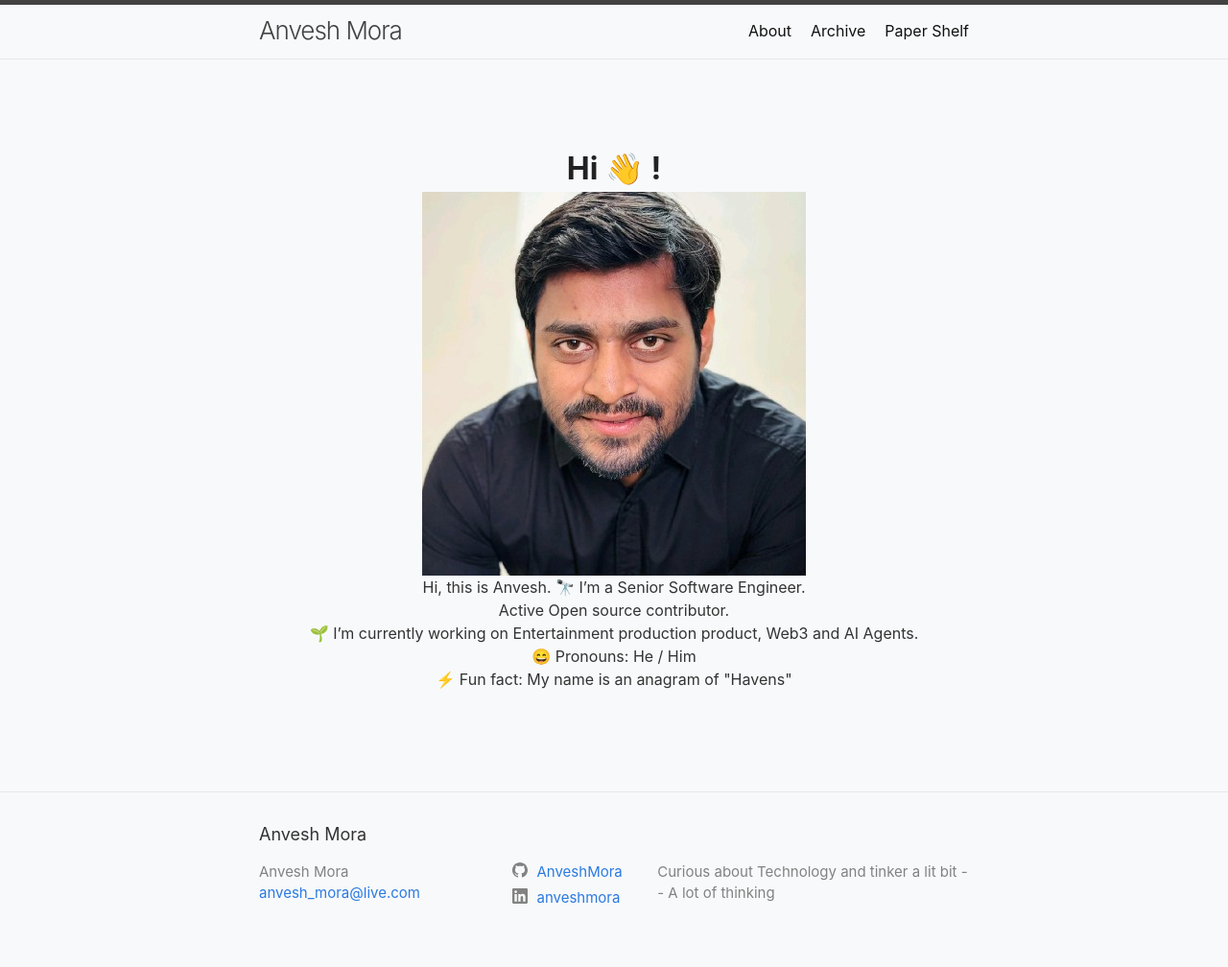
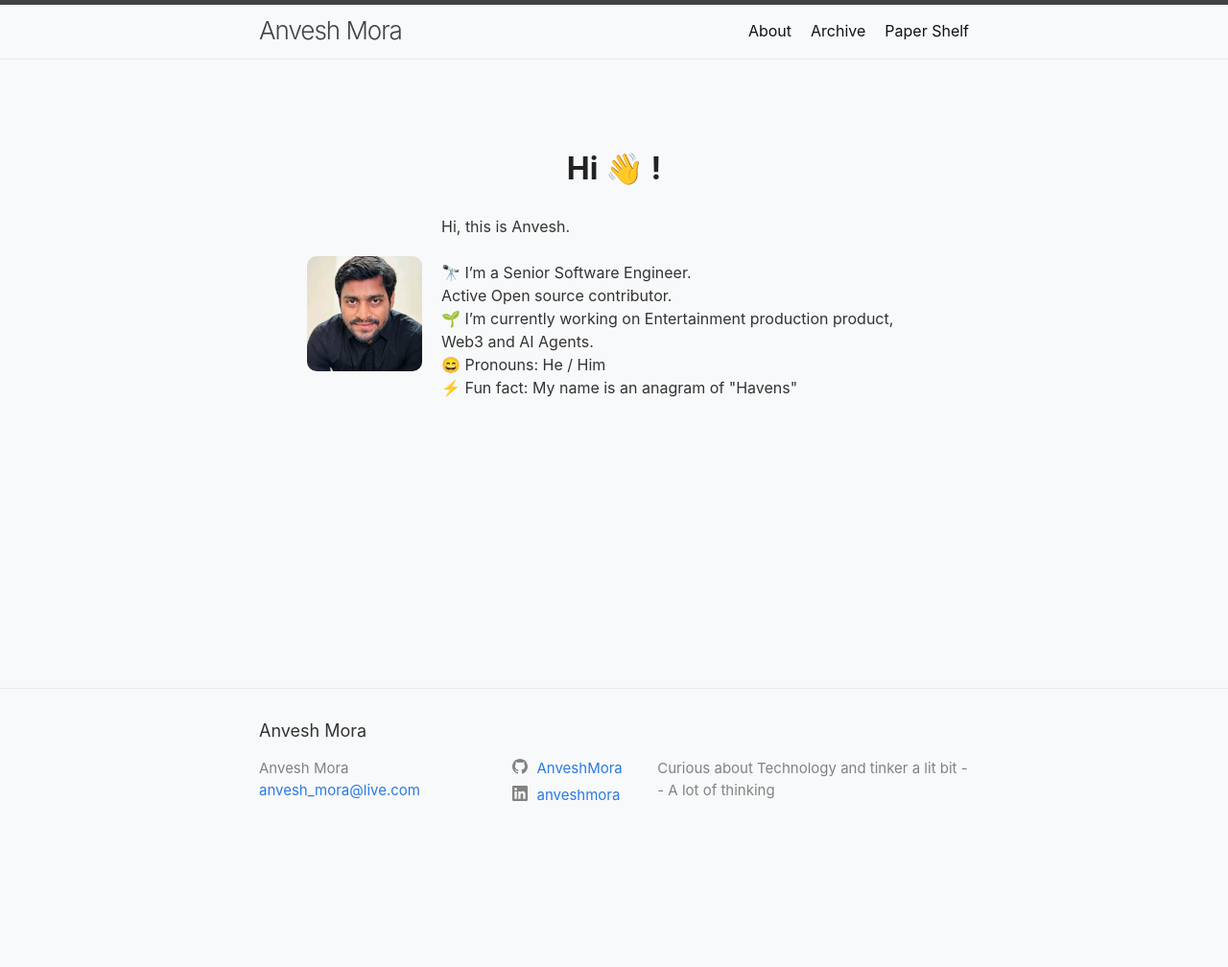
Before and after one commit to AnveshMora/anveshmora.github.io, a Jekyll site: the page built from index.md, in a window 1280 px wide. Shown: the whole page at 96% size. Built offline with Jekyll 4.4.1, drawn with Linux system fonts in a browser that asks for light colours; after the commit the page ends 900 px from its top, so only the background shows below that.

Commit message:
further tuning of index

```diff
--- a/index.md
+++ b/index.md
@@ -129,16 +129,20 @@ layout: default
     <div class="title-container">
         <h1>Hi 👋 !</h1>
     </div>
-    <img src="/assets/favicon.jpeg">
-    <p>
-        Hi, this is Anvesh.
+    <br/>
+    <div style="display: flex; align-items: center; gap: 20px; justify-content: center; flex-wrap: wrap;">
+        <img src="/assets/favicon.jpeg" alt="Anvesh" style="width: 120px; height: 120px; border-radius: 10px;" />
 
-        🔭 I’m a Senior Software Engineer. <br/>
-        Active Open source contributor. <br/>
-        🌱 I’m currently working on Entertainment production product, Web3 and AI Agents. <br/>
-        😄 Pronouns: He / Him <br/>
-        ⚡ Fun fact: My name is an anagram of "Havens" <br/>
-    </p>
+        <p style="max-width: 500px; text-align: left;">
+            Hi, this is Anvesh. <br/><br/>
+            🔭 I’m a Senior Software Engineer. <br/>
+            Active Open source contributor. <br/>
+            🌱 I’m currently working on Entertainment production product, Web3 and AI Agents. <br/>
+            😄 Pronouns: He / Him <br/>
+            ⚡ Fun fact: My name is an anagram of "Havens" <br/>
+        </p>
+    </div>
+
     <!-- <ul class="post-list">
         {% for post in site.posts %}
         <li class="post-list-item" onclick="window.location='{{ post.url }}'">
```
